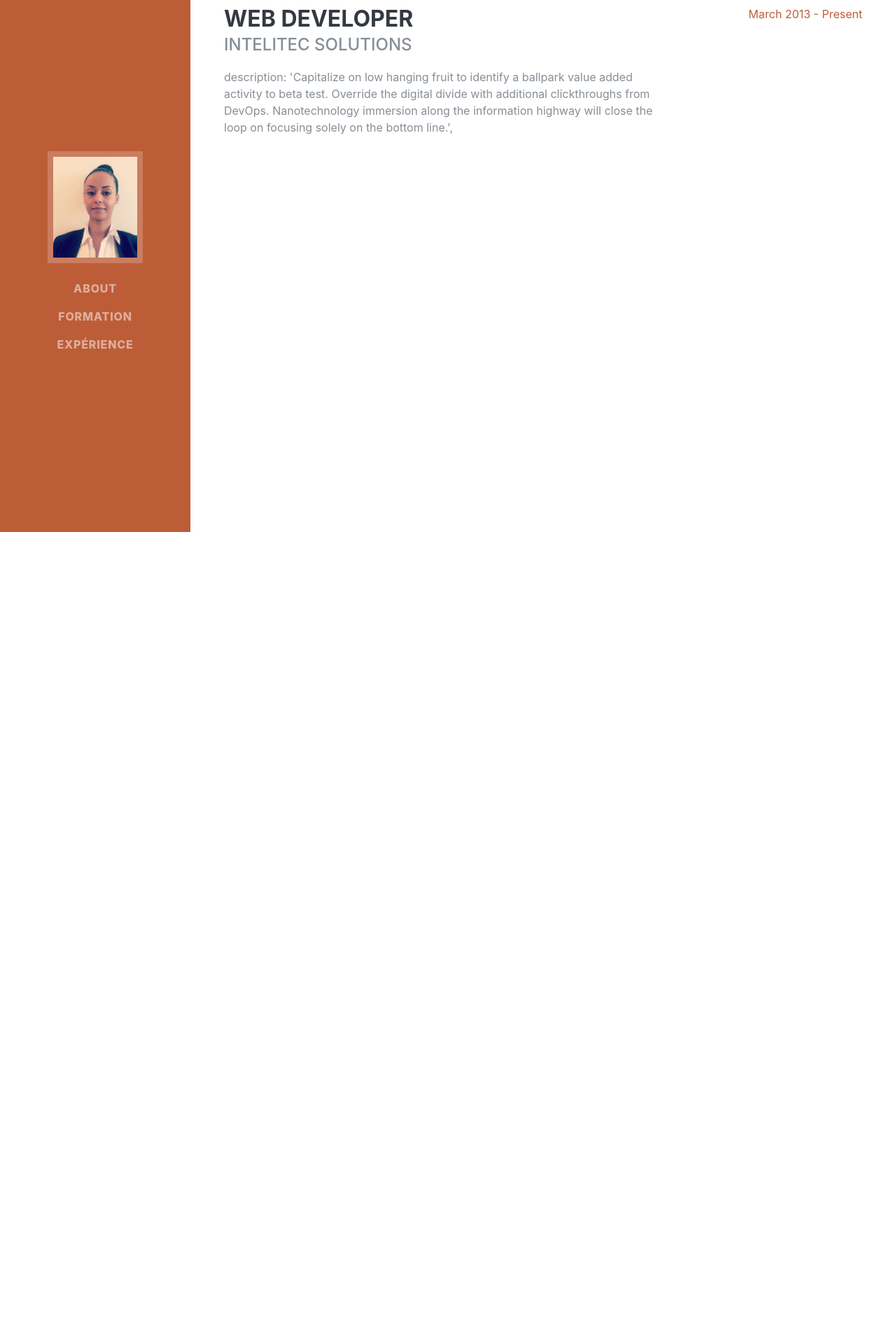
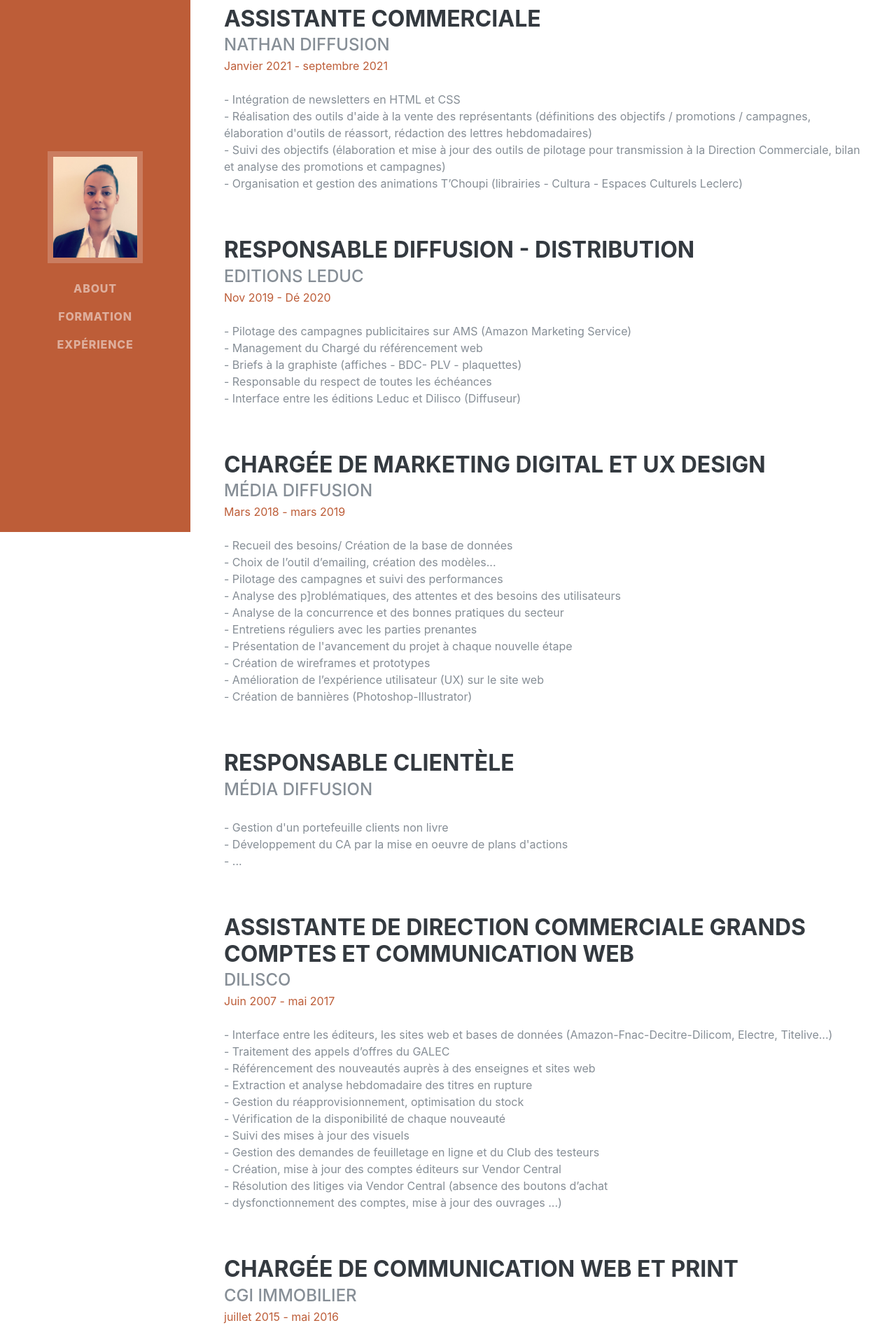
Before and after one commit to EdenSahile/porfolio, a React (Create React App) app: page /experience in a window 1280 px wide. Shown: the part 40-1960 px from the top of the page at 70% size. Before the commit the page ends 800 px from the top, so only its background shows below. Built offline with nearby package versions, Linux system fonts and the light colour scheme; a web font is replaced by a local one.

Commit message:
creation partie 3 : expérience et maj du readme pour cette partie

```diff
--- a/src/Styles/resume.css
+++ b/src/Styles/resume.css
@@ -43,6 +43,9 @@ p.lead {
   font-weight: 400;
 }
 
+ul{
+  padding-left:0;
+}
 .subheading {
   text-transform: uppercase;
   font-weight: 500;
--- a/src/components/Experience/Experience.js
+++ b/src/components/Experience/Experience.js
@@ -1,23 +1,159 @@
 import React, { Component } from 'react';
+import { Fragment } from 'react';
+
+
+const experiences=[
+
+  {
+  titre:"Assistante Commerciale",
+  contrat :"CDD",
+   entreprise:"Nathan Diffusion",
+  dates : "Janvier 2021 - septembre 2021",
+     description: [
+      "- Intégration de newsletters en HTML et CSS ",
+      "- Réalisation des outils d'aide à la vente des représentants (définitions des objectifs / promotions / campagnes, élaboration d'outils de réassort, rédaction des lettres hebdomadaires)",
+      "- Suivi des objectifs (élaboration et mise à jour des outils de pilotage pour transmission à la Direction Commerciale, bilan et analyse des promotions et campagnes)",
+      "- Organisation et gestion des animations T’Choupi (librairies - Cultura - Espaces Culturels Leclerc)"
+    ]
+
+},
+
+  {
+  titre:"Responsable Diffusion - Distribution",
+   contrat :"CDI",
+   entreprise:"Editions Leduc",
+  dates : "Nov 2019 - Dé 2020",
+     description: [
+
+      "- Pilotage des campagnes publicitaires sur AMS (Amazon Marketing Service) ",
+      "- Management du Chargé du référencement web",
+      "- Briefs à la graphiste (affiches - BDC- PLV - plaquettes)",
+      "- Responsable du respect de toutes les échéances",
+      "- Interface entre les éditions Leduc et Dilisco (Diffuseur)"
+     ]
+},
+ {
+  titre:"Chargée de marketing digital et UX Design",
+   contrat :"Alternance - reprise d'études",
+   entreprise:"Média Diffusion",
+  dates : "Mars 2018 - mars 2019",
+     description:[
+      "- Recueil des besoins/ Création de la base de données",
+      "- Choix de l’outil d’emailing, création des modèles...",
+      "- Pilotage des campagnes et suivi des performances",
+
+      "- Analyse des p]roblématiques, des attentes et des besoins des utilisateurs",
+      "- Analyse de la concurrence et des bonnes pratiques du secteur",
+      "-  Entretiens réguliers avec les parties prenantes",
+      "- Présentation de l'avancement du projet à chaque nouvelle étape",
+      "- Création de wireframes et prototypes",
+      "- Amélioration de l’expérience utilisateur (UX) sur le site web",
+      "- Création de bannières (Photoshop-Illustrator)"
+
+        ]
+},
+  {
+   titre:"Responsable clientèle",
+    contrat :"CDD",
+   entreprise:"Média Diffusion",
+   date : "Mai 2017 - octobre 2017",
+    description:[
+    "- Gestion d'un portefeuille clients non livre",
+    "- Développement du CA par la mise en oeuvre de plans d'actions",
+    "- ..."
+ ]
+
+ },
+ {
+  titre:"Assistante de Direction Commerciale Grands Comptes et communication web",
+  contrat :"CDI",
+  entreprise:"Dilisco",
+  dates : "Juin 2007 - mai 2017",
+  description:[
+
+    "- Interface entre les éditeurs, les sites web et bases de données (Amazon-Fnac-Decitre-Dilicom, Electre, Titelive...)",
+    "- Traitement des appels d’offres du GALEC ",
+    "- Référencement des nouveautés auprès à des enseignes et sites web ",
+    "- Extraction et analyse hebdomadaire des titres en rupture",
+    " - Gestion du réapprovisionnement, optimisation du stock ",
+    "- Vérification de la disponibilité de chaque nouveauté ",
+    "- Suivi des mises à jour des visuels",
+    "- Gestion des demandes de feuilletage en ligne et du Club des testeurs",
+    "- Création, mise à jour des comptes éditeurs sur Vendor Central ",
+    "- Résolution des litiges via Vendor Central (absence des boutons d’achat",
+    "- dysfonctionnement des comptes, mise à jour des ouvrages ...)"
+
+    ]
+},
+
+
+{
+  titre:"Chargée de communication web et print",
+   contrat :"stage - reprise d'études",
+   entreprise:"CGI Immobilier",
+  dates : "juillet 2015 - mai 2016",
+    description:[
+      "- Création de supports de communication (brochures, plaquettes…)",
+      "- Création et animation de la page Facebook de l’agence :",
+      "- Mise à jour du site web",
+      "Traduction de documents en anglais",
+      "- Mise en conformité de l’entreprise avec les affichages obligatoires",
+      "- Accueil physique et téléphonique des locataires, acheteurs et vendeurs (français et étrangers)",
+      "- Prospection sur le web (PAP, Le Bon Coin...)"
+    ]
+
+}
+]
+
+
+const Description=({
+ exp
+})=>{
+  let desc=exp.description
+      return(
+        desc.map(d=>{
+          return(
+           <li className='list-unstyled text-start'>{d}</li>
+         )
+       })
+     )
+}
+
 
  class Experience extends Component {
   render() {
     return (
+        <Fragment>
           <section class="resume-section p-3 p-lg-5 d-flex justify-content-center" id="experience">
             <div class="w-100">
+                  {
+                    experiences.map(exp=>{
+                      console.log(exp.description)
+                      return(
+                        <Fragment>
                           <div class="resume-item d-flex flex-column flex-md-row justify-content-between mb-5">
                             <div class="resume-content">
-              <h3 class="mb-0">Web Developer</h3>
-              <div class="subheading mb-3">Intelitec Solutions</div>
-              <p>description: 'Capitalize on low hanging fruit to identify a ballpark value added activity to beta test. Override the digital divide with additional clickthroughs from DevOps. Nanotechnology immersion along the information highway will close the loop on focusing solely on the bottom line.',</p>
+                              <h3 class="mb-0">{exp.titre}</h3>
+                                <div class="subheading ">{exp.entreprise}</div>
+                                <div class="resume-date ">
+                                  <span class="text-primary ">{exp.dates}</span>
                                 </div>
-            <div class="resume-date text-md-right">
-              <span class="text-primary">March 2013 - Present</span>
+                                <ul className="mt-4">
+                                  <Description exp={exp}/>
+                                </ul>
                             </div>
                           </div>
+                        </Fragment>
+                      )
+                    })
+                  }
+
             </div>
+          </section>
+      </Fragment>
+    )
 
-      </section>)
+
   }
 }
 export default Experience;
```
Also changed, not shown: 1 other file (tests, documents, lock files or other folders). Lines whose indentation alone changed are shown as unchanged.
